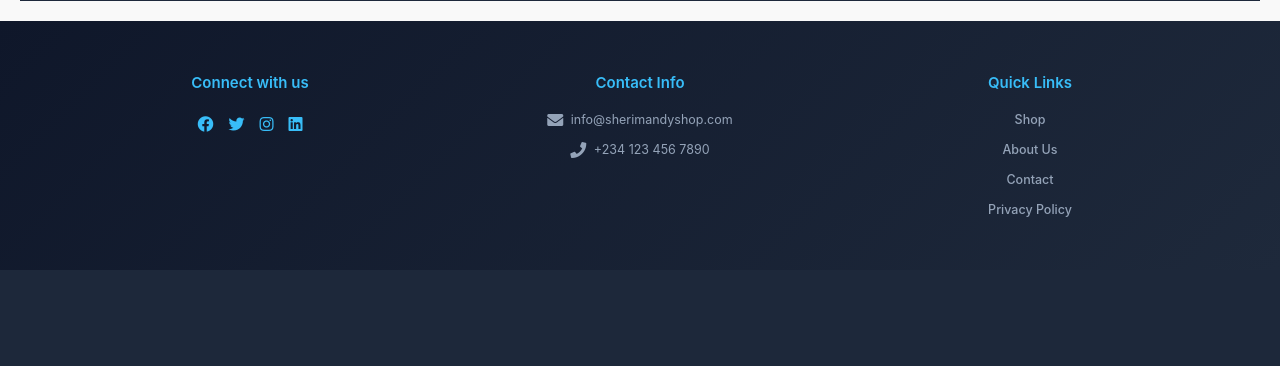
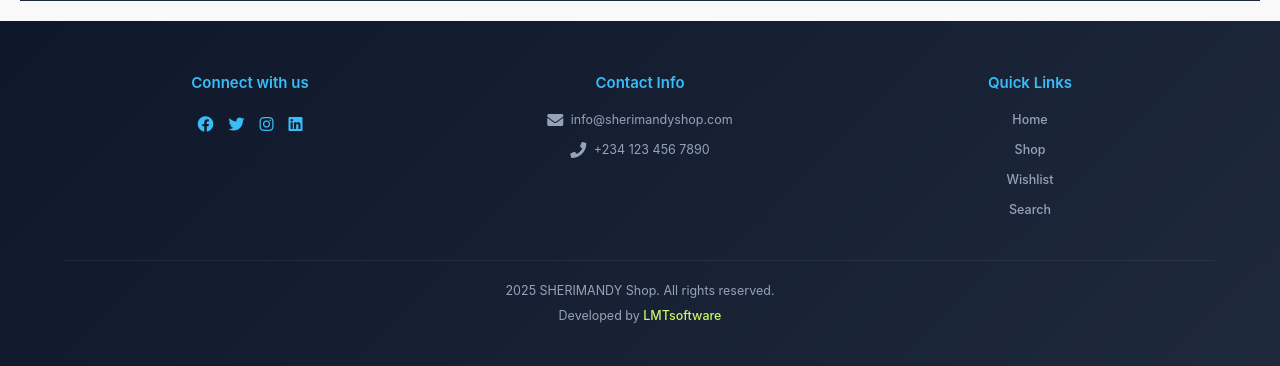
Before and after one commit to JimmyOlsen05/sherimandyshop, a Django app: page /contact/ in a window 1280 px wide. Shown: the part 1516-1882 px from the top of the page. Before the commit the page ends 1786 px from the top, so only its background shows below. Run offline with Django 3.2, Linux system fonts and the light colour scheme; data that the repository does not hold is empty; some libraries are stand-ins or nearby versions.

Commit message:
Updated features and fixed bugs

```diff
--- a/templates/base.html
+++ b/templates/base.html
@@ -713,12 +713,18 @@
                 <div class="footer-section">
                     <div class="section-title">Quick Links</div>
                     <div class="quick-links">
+                        <a href="{% url 'shop:home' %}">Home</a>
                         <a href="{% url 'shop:shop' %}">Shop</a>
-                        <a href="{% url 'shop:about' %}">About Us</a>
-                        <a href="{% url 'shop:contact' %}">Contact</a>
-                        <a href="{% url 'shop:privacy_policy' %}">Privacy Policy</a>
+                        <a href="{% url 'shop:wishlist' %}">Wishlist</a>
+                        <a href="{% url 'shop:search' %}">Search</a>
                     </div>
                 </div>
+            </div>
+
+            <!-- Copyright -->
+            <div class="copyright" style="text-align: center; margin-top: 3rem; padding-top: 2rem; border-top: 1px solid rgba(148, 163, 184, 0.1);">
+                <p style="color: #94A3B8; font-size: 1.25rem;"> 2025 SHERIMANDY Shop. All rights reserved.</p>
+                <p style="color: #94A3B8; margin-top: 0.5rem; font-size: 1.25rem;">Developed by <a href="https://lmtsoftware.netlify.app" target="_blank" style="color: #caf568; text-decoration: none;">LMTsoftware</a></p>
             </div>
         </div>
     </footer>
@@ -807,6 +813,10 @@
         .contact-info,
         .quick-links a {
             font-size: 1.5rem;
+        }
+
+        .copyright p {
+            font-size: 1.4rem !important;
         }
     }
     </style>
```
